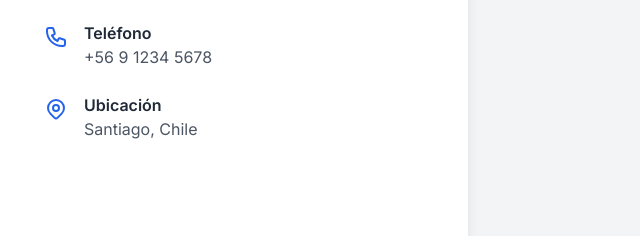
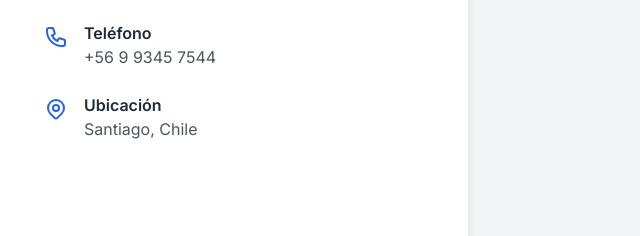
Before and after one commit to Tralcan/thinkit, a plain HTML site: page index.html in a window 1280 px wide. Shown: the part 3907-4143 px from the top of the page, 620-1260 px from the left. Drawn offline with nearby package versions, Linux system fonts and the light colour scheme.

Commit message:
Corrección teléfono

```diff
--- a/index.html
+++ b/index.html
@@ -293,7 +293,7 @@
                             <svg xmlns="http://www.w3.org/2000/svg" class="h-6 w-6 text-blue-600 flex-shrink-0 mt-1" fill="none" viewBox="0 0 24 24" stroke="currentColor"><path stroke-linecap="round" stroke-linejoin="round" stroke-width="2" d="M3 5a2 2 0 012-2h3.28a1 1 0 01.948.684l1.498 4.493a1 1 0 01-.502 1.21l-2.257 1.13a11.042 11.042 0 005.516 5.516l1.13-2.257a1 1 0 011.21-.502l4.493 1.498a1 1 0 01.684.949V19a2 2 0 01-2 2h-1C9.716 21 3 14.284 3 6V5z" /></svg>
                             <div>
                                 <h4 class="font-semibold text-gray-800">Teléfono</h4>
-                                <a href="tel:+56912345678" class="hover:text-blue-600">+56 9 1234 5678</a>
+                                <a href="tel:+5693457544" class="hover:text-blue-600">+56 9 9345 7544</a>
                             </div>
                         </div>
                          <div class="flex items-start space-x-4">
```
